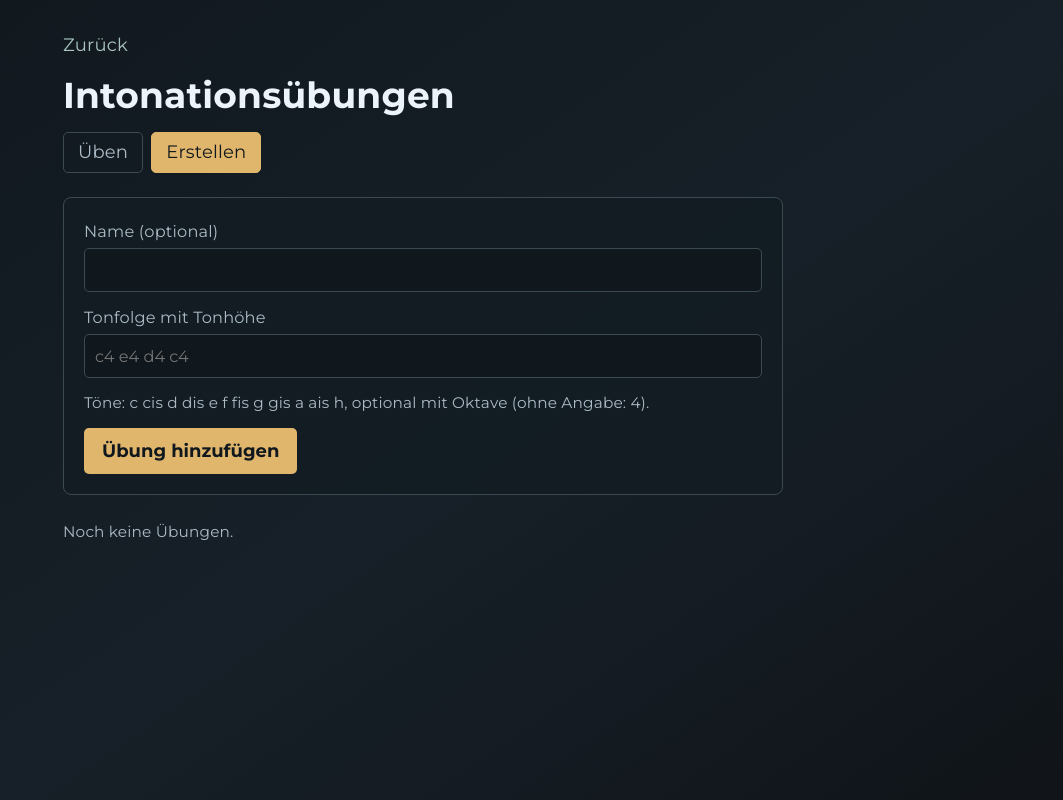
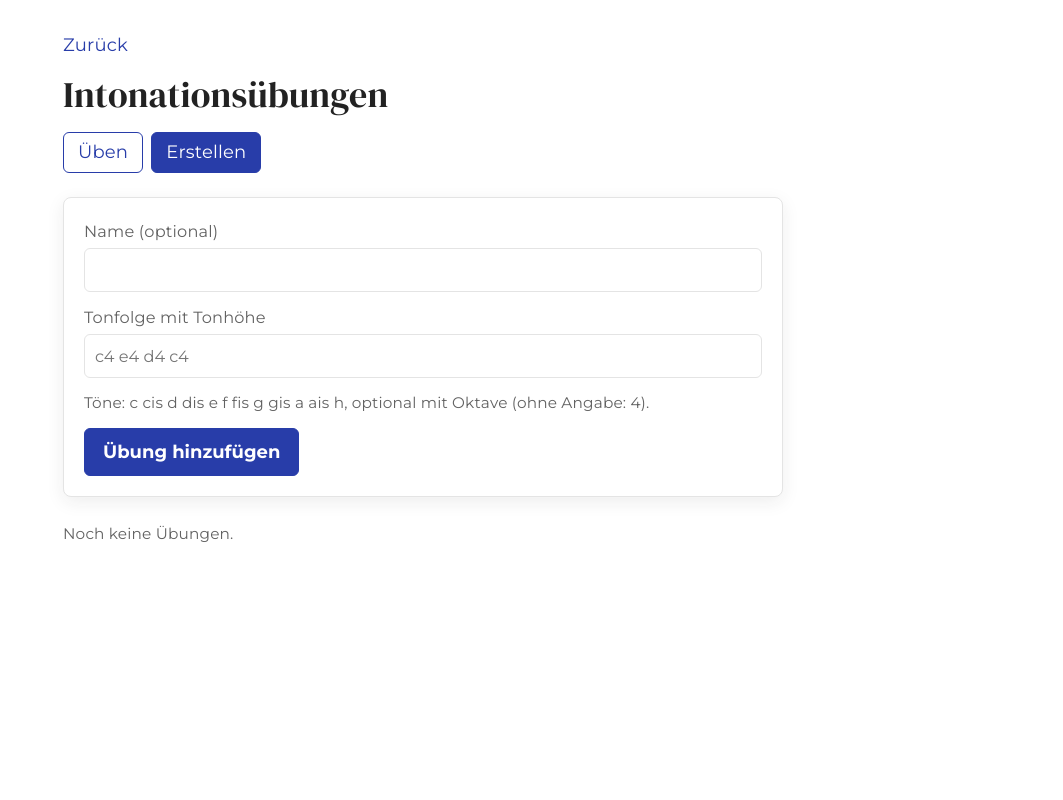
Before and after one commit to bassdman/ear-training, a React (Vite) app: page /intonation-exercises/create in a window 1280 px wide. Shown: the whole page, without its empty margins (217-1280 px from the left). Built offline with nearby package versions, Linux system fonts and the light colour scheme.

Commit message:
changed theme

```diff
--- a/src/pages/intonationExercises/intonationExercisesPage.css
+++ b/src/pages/intonationExercises/intonationExercisesPage.css
@@ -2,8 +2,16 @@
   min-height: 100vh;
   box-sizing: border-box;
   padding: 32px 16px 56px;
-  color: #edf3fb;
-  background: linear-gradient(145deg, #10171d, #172028 55%, #101419);
+  color: var(--theme-ink);
+  background: var(--theme-background);
+  font-family: 'Website Sans', Montserrat, sans-serif;
+}
+
+.ie-page h1,
+.ie-page h2 {
+  color: var(--theme-ink);
+  font-family: 'Website Display', Georgia, serif;
+  font-weight: 400;
 }
 
 .ie-shell {
@@ -12,7 +20,7 @@
 }
 
 .ie-back {
-  color: #a9c4c1;
+  color: var(--theme-primary);
   text-decoration: none;
 }
 
@@ -24,24 +32,24 @@
 
 .ie-nav a {
   padding: 6px 14px;
-  border: 1px solid #3b4a52;
-  border-radius: 5px;
-  color: #acbbc6;
+  border: 1px solid var(--theme-primary);
+  border-radius: 6px;
+  color: var(--theme-primary);
   text-decoration: none;
 }
 
 .ie-nav a.active {
-  border-color: #e0b56c;
-  color: #10171d;
-  background: #e0b56c;
+  color: #ffffff;
+  background: var(--theme-primary);
 }
 
 .ie-form,
 .ie-item {
   padding: 20px;
-  border: 1px solid #3b4a52;
+  border: 1px solid var(--theme-border);
   border-radius: 8px;
-  background: rgba(18, 28, 34, 0.86);
+  background: var(--theme-surface);
+  box-shadow: 0 5px 18px rgb(34 34 34 / 8%);
 }
 
 .ie-form {
@@ -53,67 +61,42 @@
 .ie-form label {
   display: grid;
   gap: 4px;
-  color: #acbbc6;
+  color: var(--theme-muted);
   font-size: 0.9rem;
 }
 
 .ie-form input {
   padding: 8px 10px;
-  border: 1px solid #3b4a52;
-  border-radius: 5px;
-  color: inherit;
-  background: #10171d;
+  border: 1px solid var(--theme-border);
+  border-radius: 6px;
+  color: var(--theme-ink);
+  background: var(--theme-background);
 }
 
 .ie-form button[type='submit'] {
   justify-self: start;
   padding: 10px 18px;
-  border: 0;
-  border-radius: 5px;
-  color: #10171d;
+  border: 1px solid var(--theme-primary);
+  border-radius: 6px;
+  color: #ffffff;
   font-weight: 700;
-  background: #e0b56c;
+  background: var(--theme-primary);
   cursor: pointer;
 }
 
-.ie-transpose {
-  display: flex;
-  flex-wrap: wrap;
-  align-items: center;
-  gap: 6px;
-  margin-top: 12px;
-  color: #acbbc6;
-}
-
-.ie-transpose span {
-  margin-right: 6px;
-}
-
-.ie-transpose button {
-  min-width: 36px;
-  padding: 4px 8px;
-  border: 1px solid #3b4a52;
-  border-radius: 5px;
-  color: inherit;
-  background: transparent;
-  cursor: pointer;
-}
-
-.ie-transpose button.is-selected {
-  border-color: #e0b56c;
-  color: #10171d;
-  background: #e0b56c;
+.ie-form button[type='submit']:hover {
+  background: var(--theme-primary-hover);
 }
 
 .ie-hint {
   margin: 0;
-  color: #acbbc6;
+  color: var(--theme-muted);
   font-size: 0.85rem;
 }
 
 .ie-error {
   margin: 0;
-  color: #ff9d9d;
+  color: var(--theme-danger);
 }
 
 .ie-list,
@@ -137,20 +120,24 @@
 
 .ie-notes {
   margin-left: 12px;
-  color: #a9c4c1;
+  color: var(--theme-muted);
 }
 
 .ie-delete {
-  border: 1px solid #3b4a52;
-  border-radius: 5px;
-  color: #acbbc6;
+  border: 1px solid var(--theme-border);
+  border-radius: 6px;
+  color: var(--theme-muted);
   background: transparent;
   cursor: pointer;
 }
 
-.ie-item details {
+.ie-delete:hover {
+  border-color: var(--theme-danger);
+  color: var(--theme-danger);
+}
+
+.ie-sections {
   margin-top: 12px;
-  color: #acbbc6;
 }
 
 .ie-sections li {
@@ -161,7 +148,7 @@
 
 .ie-section-title {
   min-width: 140px;
-  color: #e0b56c;
+  color: var(--theme-primary);
 }
 
 .ie-steps {
@@ -172,24 +159,24 @@
 
 .ie-step {
   padding: 2px 8px;
-  border: 1px solid #3b4a52;
-  border-radius: 5px;
-  color: #edf3fb;
-  background: transparent;
+  border: 1px solid var(--theme-border);
+  border-radius: 6px;
+  color: var(--theme-ink);
+  background: var(--theme-background);
   cursor: pointer;
 }
 
 .ie-step:hover {
-  border-color: #e0b56c;
+  border-color: var(--theme-primary);
 }
 
 .ie-done {
   width: 36px;
   height: 32px;
   margin-left: 8px;
-  border: 1px solid #3b4a52;
-  border-radius: 5px;
-  color: #3b4a52;
+  border: 1px solid var(--theme-border);
+  border-radius: 6px;
+  color: var(--theme-border);
   font-size: 1.1rem;
   font-weight: 700;
   background: transparent;
@@ -197,8 +184,8 @@
 }
 
 .ie-done:hover:not(:disabled) {
-  border-color: #5fbf7f;
-  color: #5fbf7f;
+  border-color: var(--theme-positive);
+  color: var(--theme-positive);
 }
 
 .ie-done:disabled {
@@ -206,35 +193,25 @@
 }
 
 .ie-done[aria-pressed='true'] {
-  border-color: #5fbf7f;
-  color: #10171d;
-  background: #5fbf7f;
+  border-color: var(--theme-positive);
+  color: #ffffff;
+  background: var(--theme-positive);
 }
 
 .ie-sections li.is-done .ie-step:not(.ie-shuffle) {
-  border-color: #5fbf7f;
-  color: #5fbf7f;
-  background: rgba(95, 191, 127, 0.12);
-}
-
-.ie-sections {
-  margin-top: 12px;
+  border-color: var(--theme-positive);
+  color: var(--theme-positive);
+  background: rgb(82 172 29 / 10%);
 }
 
 .ie-item.is-complete {
-  border-color: #5fbf7f;
+  border-color: var(--theme-positive);
 }
 
 .ie-item.is-complete .ie-section-title,
 .ie-item.is-complete .ie-notes,
-.ie-item.is-complete .ie-hint,
-.ie-item.is-complete .ie-transpose button.is-selected {
-  color: #5fbf7f;
-}
-
-.ie-item.is-complete .ie-transpose button.is-selected {
-  border-color: #5fbf7f;
-  background: rgba(95, 191, 127, 0.12);
+.ie-item.is-complete .ie-hint {
+  color: var(--theme-positive);
 }
 
 .ie-random {
@@ -245,12 +222,12 @@
 
 .ie-random-button {
   padding: 28px 18px;
-  border: 2px dashed #e0b56c;
+  border: 2px dashed var(--theme-primary);
   border-radius: 8px;
-  color: #e0b56c;
+  color: var(--theme-primary);
   font-size: 1.1rem;
   font-weight: 700;
-  background: rgba(224, 181, 108, 0.06);
+  background: var(--theme-soft);
   cursor: pointer;
 }
 
@@ -278,17 +255,18 @@
 .ie-pitch-toggle {
   width: 100%;
   padding: 14px 8px;
-  border: 1px solid #3b4a52;
+  border: 1px solid var(--theme-border);
   border-radius: 8px;
-  color: #edf3fb;
+  color: var(--theme-ink);
   font-size: 1rem;
   font-weight: 700;
-  background: rgba(18, 28, 34, 0.86);
+  background: var(--theme-surface);
   cursor: pointer;
 }
 
 .ie-pitch-toggle:hover {
-  border-color: #e0b56c;
+  border-color: var(--theme-primary);
+  background: var(--theme-soft);
 }
 
 .ie-overlay {
@@ -301,16 +279,16 @@
   overflow-y: auto;
   padding: 32px 16px;
   box-sizing: border-box;
-  background: rgba(8, 12, 15, 0.8);
+  background: rgb(34 34 34 / 55%);
 }
 
 .ie-overlay-panel {
   width: min(720px, 100%);
   padding: 20px;
   box-sizing: border-box;
-  border: 1px solid #3b4a52;
+  border: 1px solid var(--theme-border);
   border-radius: 8px;
-  background: #141d23;
+  background: var(--theme-background);
 }
 
 .ie-overlay-head {
@@ -327,9 +305,9 @@
 
 .ie-overlay-close {
   padding: 6px 14px;
-  border: 1px solid #3b4a52;
-  border-radius: 5px;
-  color: #acbbc6;
-  background: transparent;
+  border: 1px solid var(--theme-primary);
+  border-radius: 6px;
+  color: var(--theme-primary);
+  background: var(--theme-background);
   cursor: pointer;
 }
```
